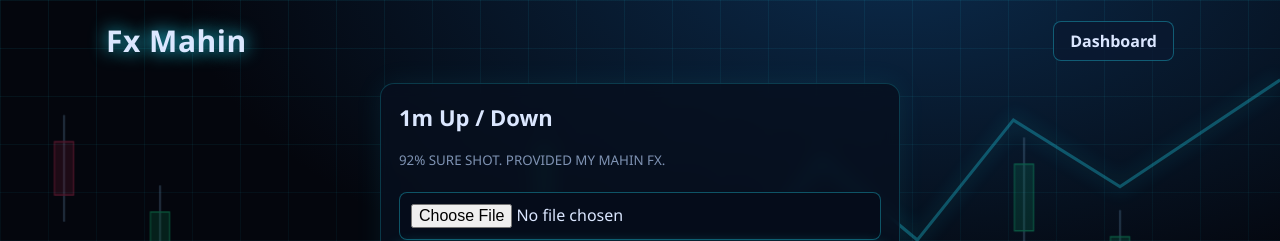
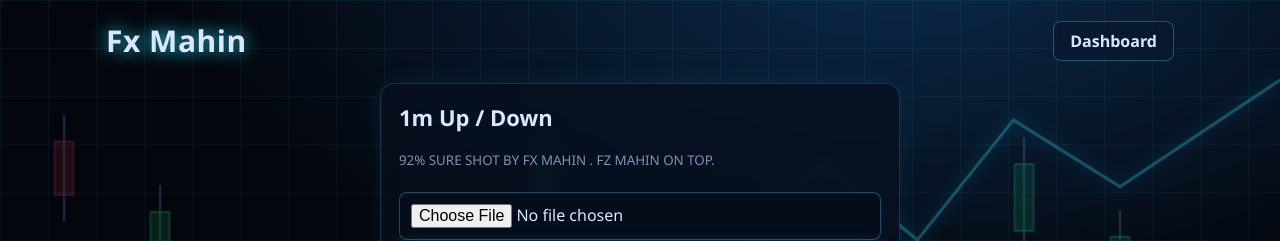
Before and after one commit to mahin777ytcnl-del/Fx-Mahin-Signal, a Next.js app: page /random in a window 1280 px wide. Shown: the top 241 px of the page. Built offline with nearby package versions, Linux system fonts and the light colour scheme.

Commit message:
Update page.js

```diff
--- a/app/random/page.js
+++ b/app/random/page.js
@@ -8,7 +8,7 @@ export default function RandomPage(){
     <header><h1>Fx Mahin</h1><a href="/"><button>Dashboard</button></a></header>
     <div className="card" style={{maxWidth:520,margin:'0 auto'}}>
       <div className="nm"> 1m Up / Down</div>
-      <p><small>92% SURE SHOT. PROVIDED MY MAHIN FX.</small></p>
+      <p><small>92% SURE SHOT BY FX MAHIN . FZ MAHIN ON TOP.</small></p>
       <input type="file" accept="image/*" onChange={pick}/>
       {img&&<img src={img} alt="Uploaded chart screenshot" style={{width:'100%',borderRadius:10,margin:'4px 0 12px'}}/>}
       <button className="on" style={{width:'100%'}} disabled={!img} onClick={flip}>Flip</button>
```
